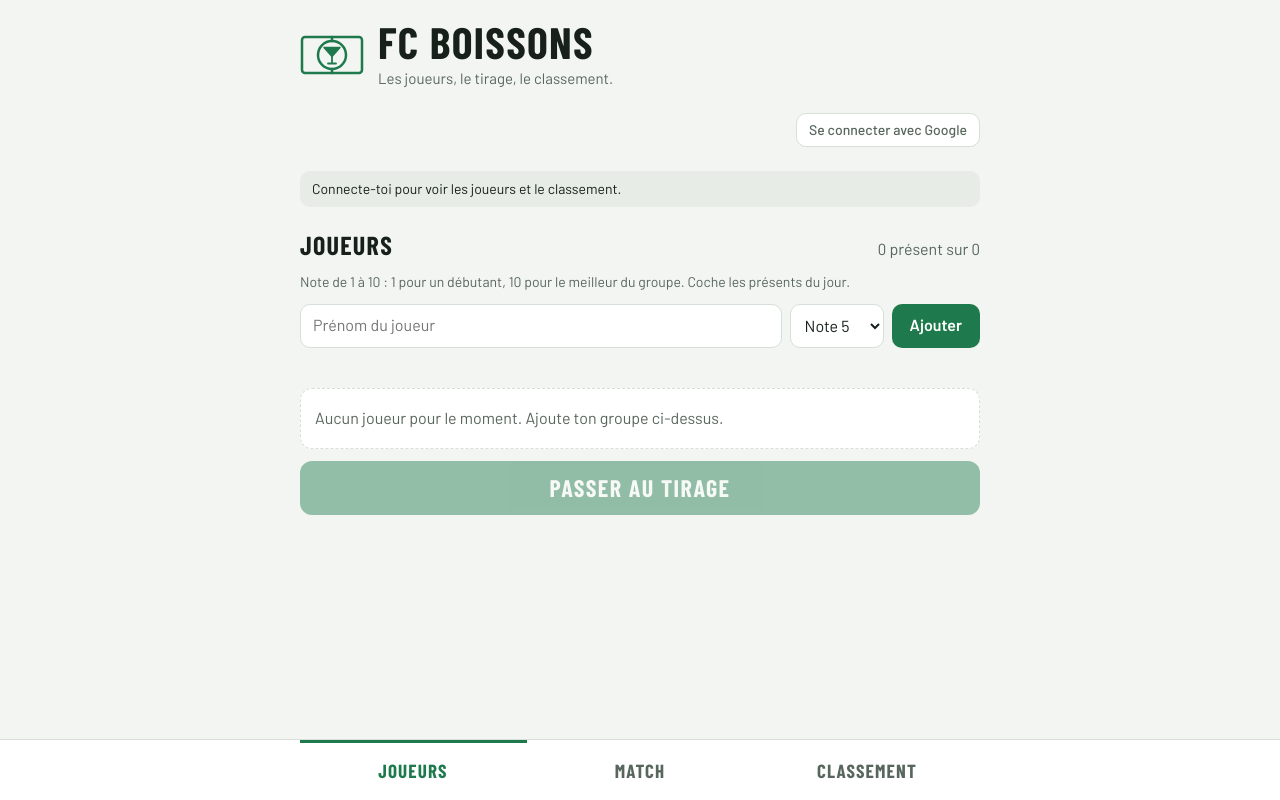
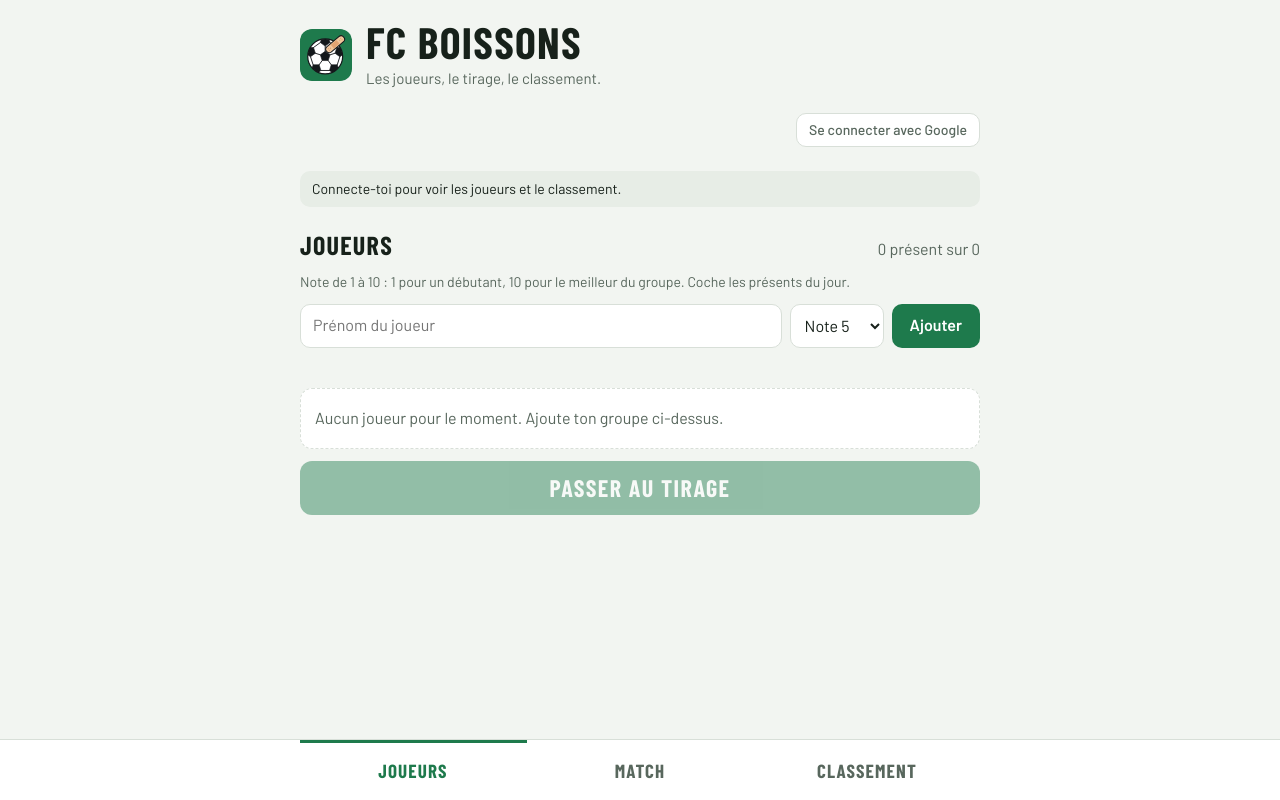
Before and after one commit to migueltexpro-rgb/fc-boissons-, a plain HTML site: page index.html in a window 1280 px wide. Drawn offline with nearby package versions, Linux system fonts and the light colour scheme.

Commit message:
Nouveau logo : ballon de foot avec un pansement
Le manifeste ne propose plus que des icônes PNG : iOS choisissait l'icône SVG
(« sizes: any »), qu'il ne sait pas afficher, et la remplaçait par une lettre.

Co-Authored-By: Claude Opus 5.5 <noreply@anthropic.com>
Claude-Session: https://claude.ai/code/session_01BcSnFrUUp8ESRZJT5qpbkG

```diff
--- a/index.html
+++ b/index.html
@@ -7,8 +7,8 @@
   <meta name="description" content="Joueurs, notes, tirage d'équipes équilibrées et classement MVP.">
   <meta name="theme-color" content="#1E7A4C">
   <link rel="manifest" href="manifest.webmanifest">
-  <link rel="icon" href="logo.svg" type="image/svg+xml">
-  <link rel="apple-touch-icon" href="logo-180.png">
+  <link rel="icon" href="ballon.svg" type="image/svg+xml">
+  <link rel="apple-touch-icon" sizes="180x180" href="ballon-180.png">
   <meta name="apple-mobile-web-app-capable" content="yes">
   <meta name="mobile-web-app-capable" content="yes">
   <meta name="apple-mobile-web-app-title" content="FC Boissons">
@@ -20,13 +20,7 @@
 <body>
 <main class="wrap">
   <header class="top">
-    <svg viewBox="0 0 64 40" fill="none" stroke="currentColor" stroke-width="2.5" stroke-linejoin="round" stroke-linecap="round" aria-hidden="true">
-      <rect x="2" y="2" width="60" height="36" rx="3"></rect>
-      <path d="M32 2v4M32 34v4"></path>
-      <circle cx="32" cy="20" r="14"></circle>
-      <path d="M24 12.5h16l-8 9z" fill="currentColor" stroke-width="1.5"></path>
-      <path d="M32 21.5v7M28 28.5h8" stroke-width="1.8"></path>
-    </svg>
+    <img class="logo" src="ballon.svg" width="52" height="52" alt="">
     <div>
       <h1>FC Boissons</h1>
       <p class="sub" id="sub">Les joueurs, le tirage, le classement.</p>
--- a/style.css
+++ b/style.css
@@ -50,7 +50,7 @@ button, input, select, textarea { font: inherit; color: inherit; }
 :focus-visible { outline: 2px solid var(--accent); outline-offset: 2px; }
 
 .top { display: flex; align-items: center; gap: 14px; }
-.top svg { flex: none; width: 64px; height: 40px; color: var(--accent); }
+.top .logo { flex: none; width: 52px; height: 52px; border-radius: 12px; display: block; }
 h1 {
   font-family: var(--display); font-weight: 700; font-size: 44px; line-height: 1;
   text-transform: uppercase; letter-spacing: 0.03em; text-wrap: balance;
--- a/sw.js
+++ b/sw.js
@@ -1,6 +1,6 @@
 /* Réseau d'abord, cache en secours : l'appli reste utilisable sans connexion au bord du terrain. */
-const CACHE = 'fc-boissons-v13';
-const FILES = ['./', 'index.html', 'style.css', 'app.js', 'firebase-config.js', 'vendor/firebase-app-compat.js', 'vendor/firebase-auth-compat.js', 'vendor/firebase-firestore-compat.js', 'logo.svg', 'logo-180.png', 'logo-192.png', 'manifest.webmanifest'];
+const CACHE = 'fc-boissons-v14';
+const FILES = ['./', 'index.html', 'style.css', 'app.js', 'firebase-config.js', 'vendor/firebase-app-compat.js', 'vendor/firebase-auth-compat.js', 'vendor/firebase-firestore-compat.js', 'ballon.svg', 'ballon-180.png', 'ballon-192.png', 'ballon-512.png', 'manifest.webmanifest'];
 
 self.addEventListener('install', e => {
   e.waitUntil(caches.open(CACHE).then(c => c.addAll(FILES)).then(() => self.skipWaiting()));
```
Also changed, not shown: ballon-180.png (added), ballon-192.png (added), ballon-512.png (added), ballon.svg (added), logo-180.png (deleted), logo-192.png (deleted), logo-512.png (deleted), logo.svg (deleted), manifest.webmanifest.
